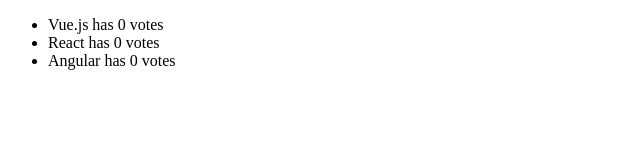
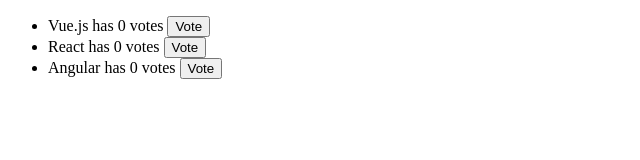
Before and after one commit to isaoxenaar/VueExercise, a plain HTML site: page index.html in a window 1280 px wide. Shown: the whole page, without its empty margins (0-640 px from the left). Drawn offline with nearby package versions, Linux system fonts and the light colour scheme.

Commit message:
Added buttons to vote for different programs

```diff
--- a/index.html
+++ b/index.html
@@ -9,7 +9,10 @@
   <body>
     <div id="app">
       <ul>
-        <li v-for="f in frameworks">{{f.name}} has {{f.votes}} votes</li>
+        <li v-for="f in frameworks">
+          {{f.name}} has {{f.votes}} votes
+          <button v-on:click="voteFor(f)">Vote</button>
+        </li>
       </ul>
     </div>
     <script src="index.js"></script>
--- a/index.js
+++ b/index.js
@@ -7,4 +7,9 @@ let app = new Vue({
       { name: "Angular", votes: 0 },
     ],
   },
+  methods: {
+    voteFor: function (f) {
+      f.votes += 1;
+    },
+  },
 });
```
